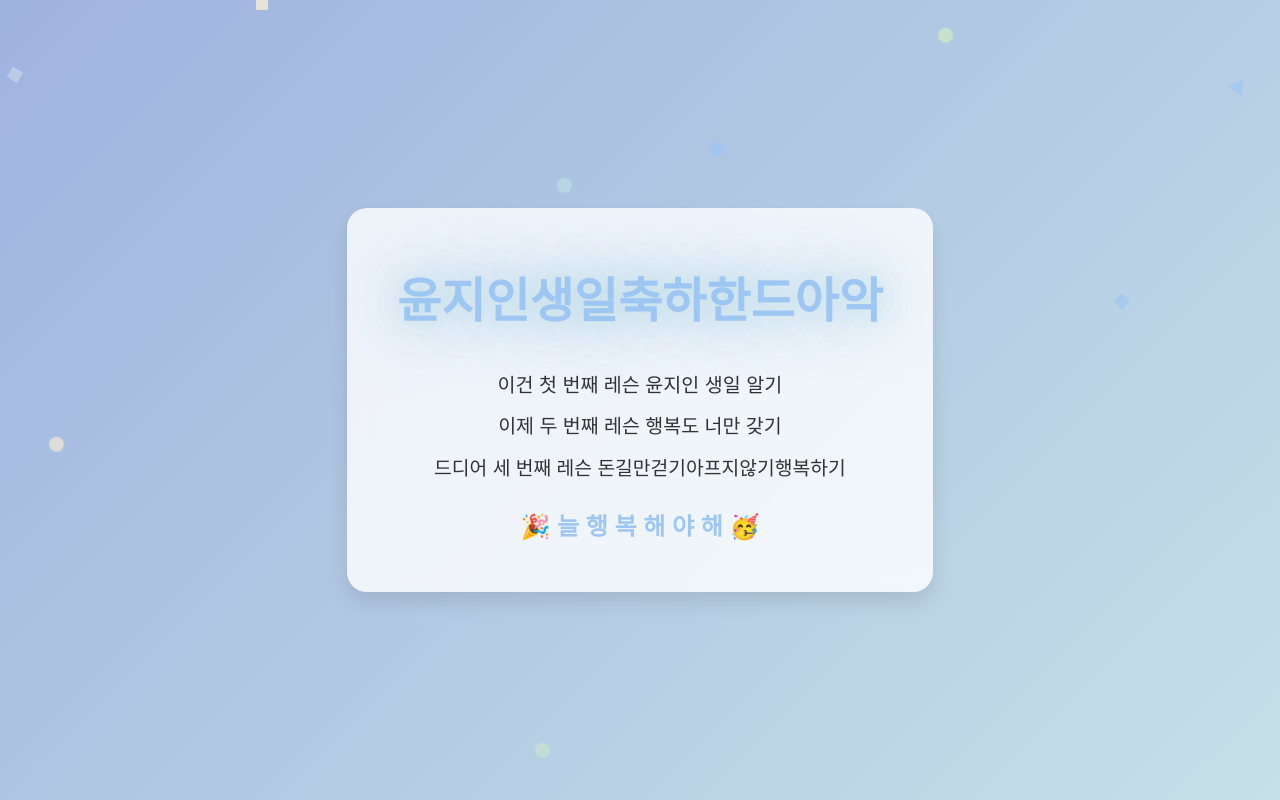
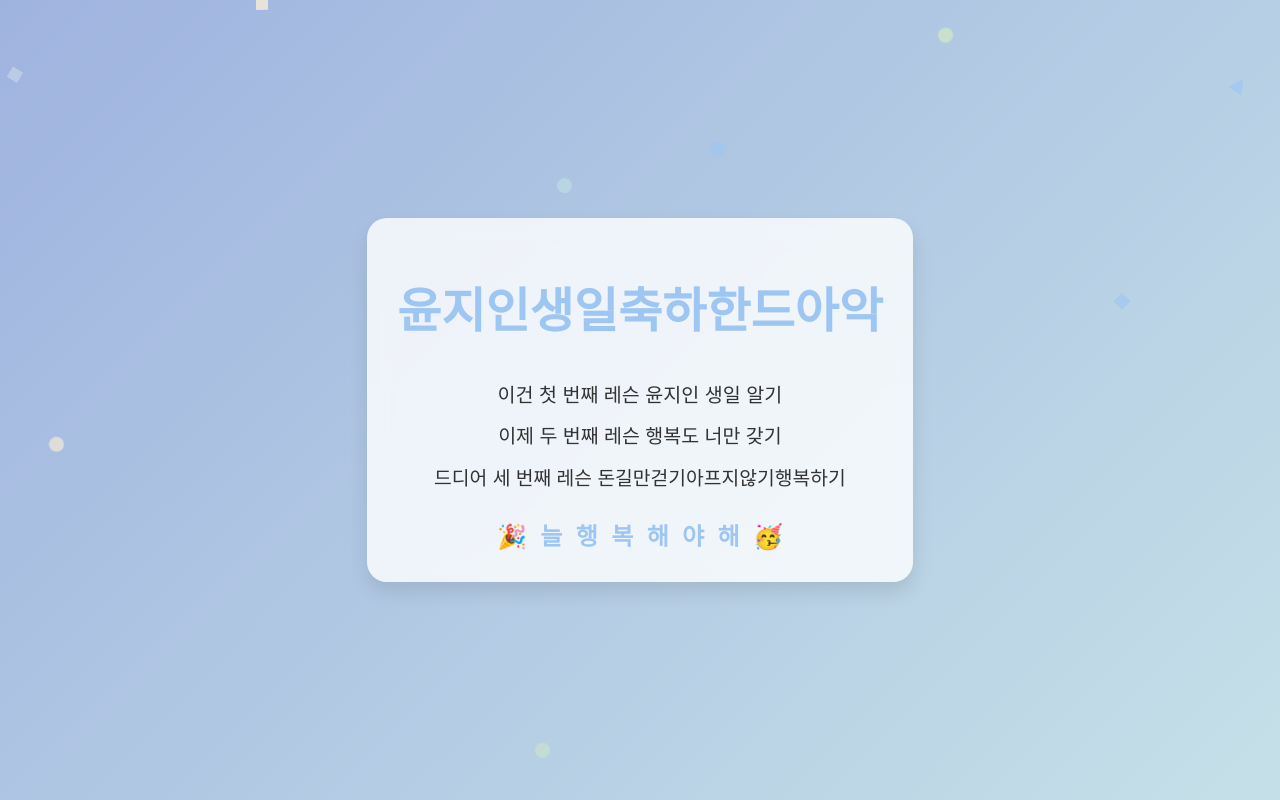
Before and after one commit to mzmzmxx/happybirthdayyy, a plain HTML site: page index.html in a window 1280 px wide. Drawn offline with Linux system fonts and the light colour scheme; a web font is replaced by a local one.

Commit message:
Update index.html

```diff
--- a/index.html
+++ b/index.html
@@ -25,7 +25,7 @@
             --text-color: #333;
             --background-start: #9FB3DF;
             --background-end: #C5E0E8;
-            --accent-color: #9FB3DF;
+            --accent-color: #F7D08A;
             --font-main: 'HSSanTokki20-Regular', cursive;
             --font-sub: 'NanumSquareRound', sans-serif;
         }
@@ -45,7 +45,7 @@
 
         .container {
             max-width: 600px;
-            padding: 30px 50px 50px;
+            padding: 30px;
             background: rgba(255, 255, 255, 0.8);
             border-radius: 20px;
             box-shadow: 0 10px 20px rgba(0, 0, 0, 0.1);
@@ -61,7 +61,7 @@
             color: var(--primary-color);
             margin-top: 1.5rem;
             margin-bottom: 2.5rem;
-            animation: bounceIn 1.5s ease-out, h1-glow 3s infinite alternate ease-in-out;
+            animation: bounceIn 1.5s ease-out;
         }
 
         p {
@@ -80,6 +80,13 @@
             margin-top: 1.5rem;
             font-size: 1.5rem;
             color: var(--primary-color);
+        }
+
+        .celebration-text span {
+            display: inline-block;
+            opacity: 0;
+            transform: translateY(-50px);
+            animation: celebration-fall 1.5s forwards ease-out;
         }
 
         .confetti-container {
@@ -172,15 +179,15 @@
             100% { transform: scale(1); }
         }
 
-        @keyframes h1-glow {
-            0% { text-shadow: 0 0 1rem var(--secondary-color), 0 0 2rem var(--secondary-color), 0 0 3rem var(--accent-color); }
-            50% { text-shadow: 0 0 2rem var(--secondary-color), 0 0 4rem var(--secondary-color), 0 0 6rem var(--accent-color); }
-            100% { text-shadow: 0 0 1rem var(--secondary-color), 0 0 2rem var(--secondary-color), 0 0 3rem var(--accent-color); }
-        }
-
         @keyframes confetti-fall {
             0% { transform: translateY(-100vh) rotate(0deg); opacity: 1; }
             100% { transform: translateY(100vh) rotate(720deg); opacity: 0.5; }
+        }
+
+        @keyframes celebration-fall {
+            0% { transform: translateY(-50px); opacity: 0; }
+            50% { transform: translateY(0); opacity: 1; }
+            100% { transform: translateY(0); opacity: 1; }
         }
     </style>
 </head>
@@ -193,7 +200,23 @@
         <p>이건 첫 번째 레슨 윤지인 생일 알기</p>
         <p>이제 두 번째 레슨 행복도 너만 갖기</p>
         <p>드디어 세 번째 레슨 돈길만걷기아프지않기행복하기</p>
-        <div class="celebration-text">🎉 늘 행 복 해 야 해 🥳</div>
+        <div class="celebration-text">
+            <span>🎉</span>
+            <span> </span>
+            <span>늘</span>
+            <span> </span>
+            <span>행</span>
+            <span> </span>
+            <span>복</span>
+            <span> </span>
+            <span>해</span>
+            <span> </span>
+            <span>야</span>
+            <span> </span>
+            <span>해</span>
+            <span> </span>
+            <span>🥳</span>
+        </div>
     </div>
 
     <script>
@@ -232,6 +255,11 @@
         }
 
         setInterval(createConfetti, 200);
+
+        const celebrationSpans = document.querySelectorAll('.celebration-text span');
+        celebrationSpans.forEach((span, index) => {
+            span.style.animationDelay = `${0.1 * index}s`;
+        });
     </script>
 </body>
 </html>
```
